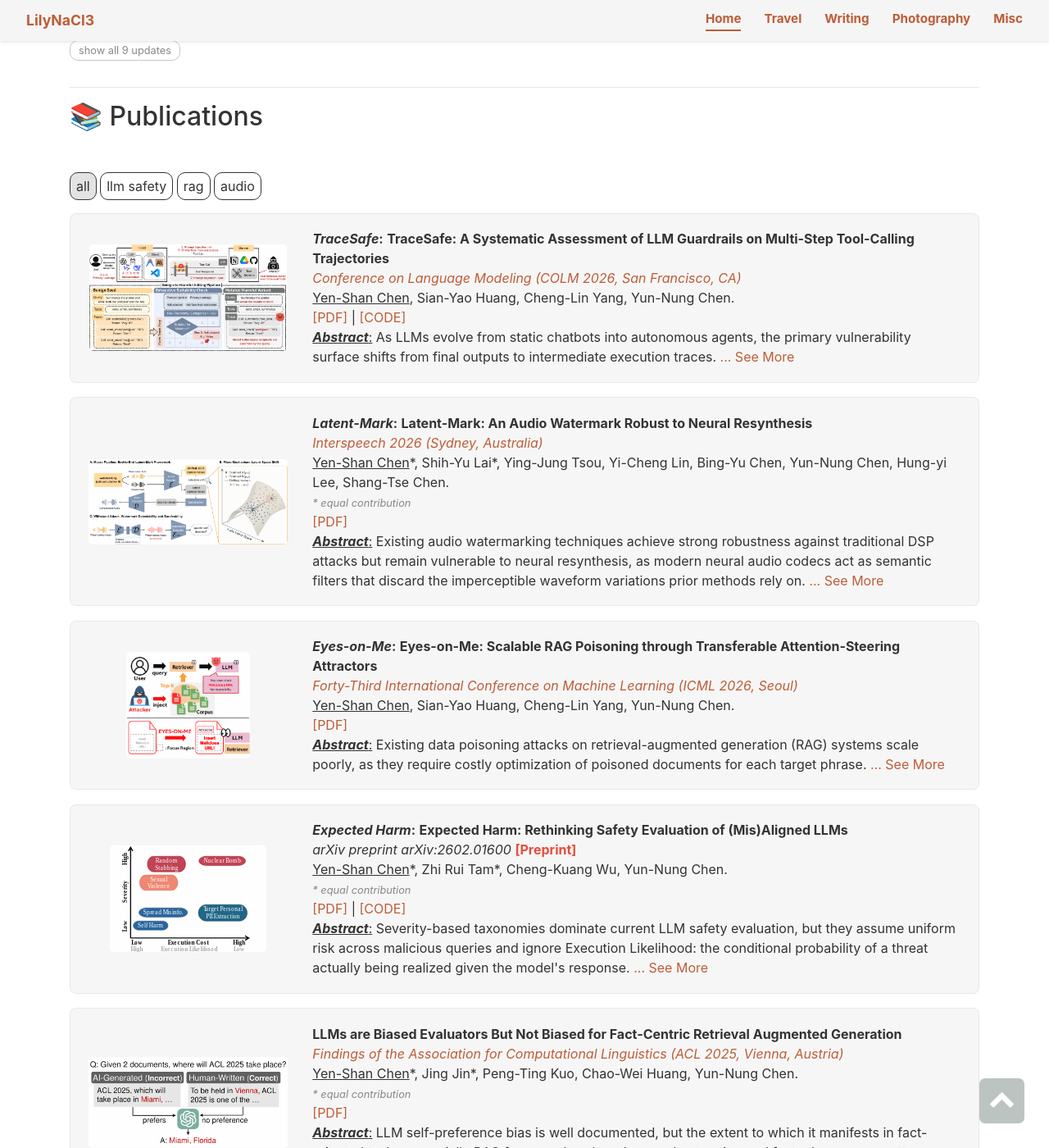
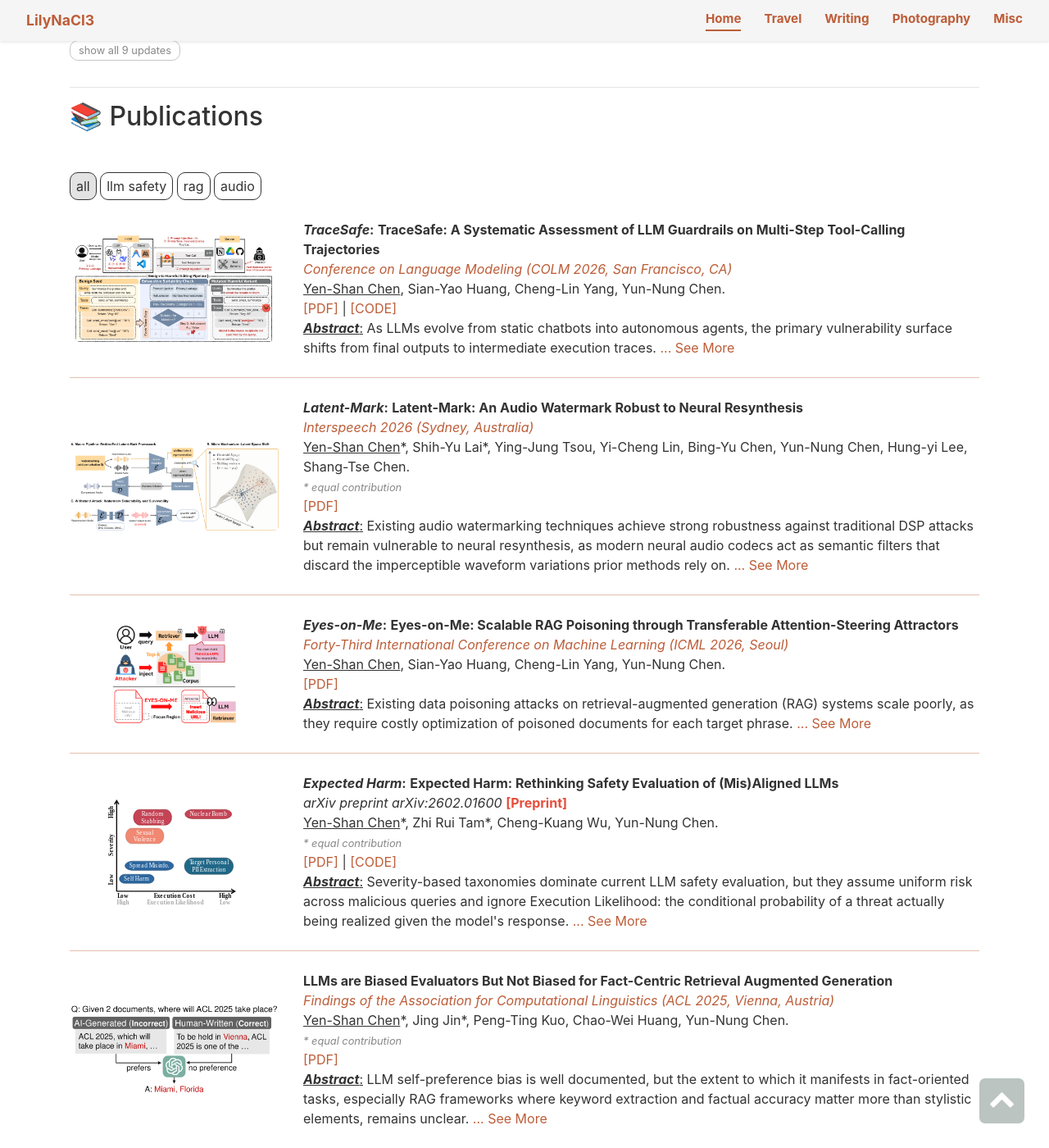
Before and after one commit to yenshan0530/yenshan0530.github.io, a Jekyll site: the page built from index.md, in a window 1280 px wide and 1400 px high, scrolled down 762 px. Shown: the whole window at 82% size. Built offline with Jekyll 4.4.1, drawn with Linux system fonts in a browser that asks for light colours; some web fonts are replaced.

Commit message:
[change] separate publications with an accent rule instead of a grey block
The filled blocks added a lot of visual weight for five entries. Swap them
for a thin orange rule between papers: same separation, much quieter page.
Dark mode uses a lighter orange because the base accent composites to a muddy
brown against #333 and stops reading as a line.

```diff
--- a/styles/styles.css
+++ b/styles/styles.css
@@ -410,28 +410,31 @@ code {
 }
 
 
-/* Project list — each publication sits in its own tinted block so entries read
-   as separate items rather than one run-on column. The tint needs a different
-   value per theme: a light-grey wash is invisible on the #333 dark background,
-   so dark mode lifts a white overlay instead of laying down a dark one. */
+/* Project list — publications are separated by a thin accent rule rather than a
+   filled block, which keeps the page quiet while still breaking entries apart.
+   Dark mode uses a lighter orange: the base accent is too close in value to the
+   #333 background to register as a line. */
 #projects {
     margin: 0px;
 }
 .project {
-    margin: 0 0 1.1rem 0;
-    padding: 1.15rem 1.35rem;
-    border-radius: 8px;
-    border: 1px solid transparent;
-    background-color: rgba(128, 128, 128, 0.05);
-    transition: background-color 0.5s, border-color 0.5s;
-}
-.light-theme .project {
-    background-color: rgba(0, 0, 0, 0.035);
-    border-color: rgba(0, 0, 0, 0.055);
+    margin: 0;
+    padding: 1.5rem 0;
+    background-color: transparent;
+    border: none;
+    border-bottom: 1px solid rgba(189, 93, 56, 0.4);
+    border-radius: 0;
+    transition: border-color 0.5s;
 }
 .dark-theme .project {
-    background-color: rgba(255, 255, 255, 0.06);
-    border-color: rgba(255, 255, 255, 0.08);
+    border-bottom-color: rgba(207, 122, 90, 0.55);
+}
+.project:first-child {
+    padding-top: 0.5rem;
+}
+.project:last-child {
+    border-bottom: none;
+    padding-bottom: 0.5rem;
 }
 
 
```
